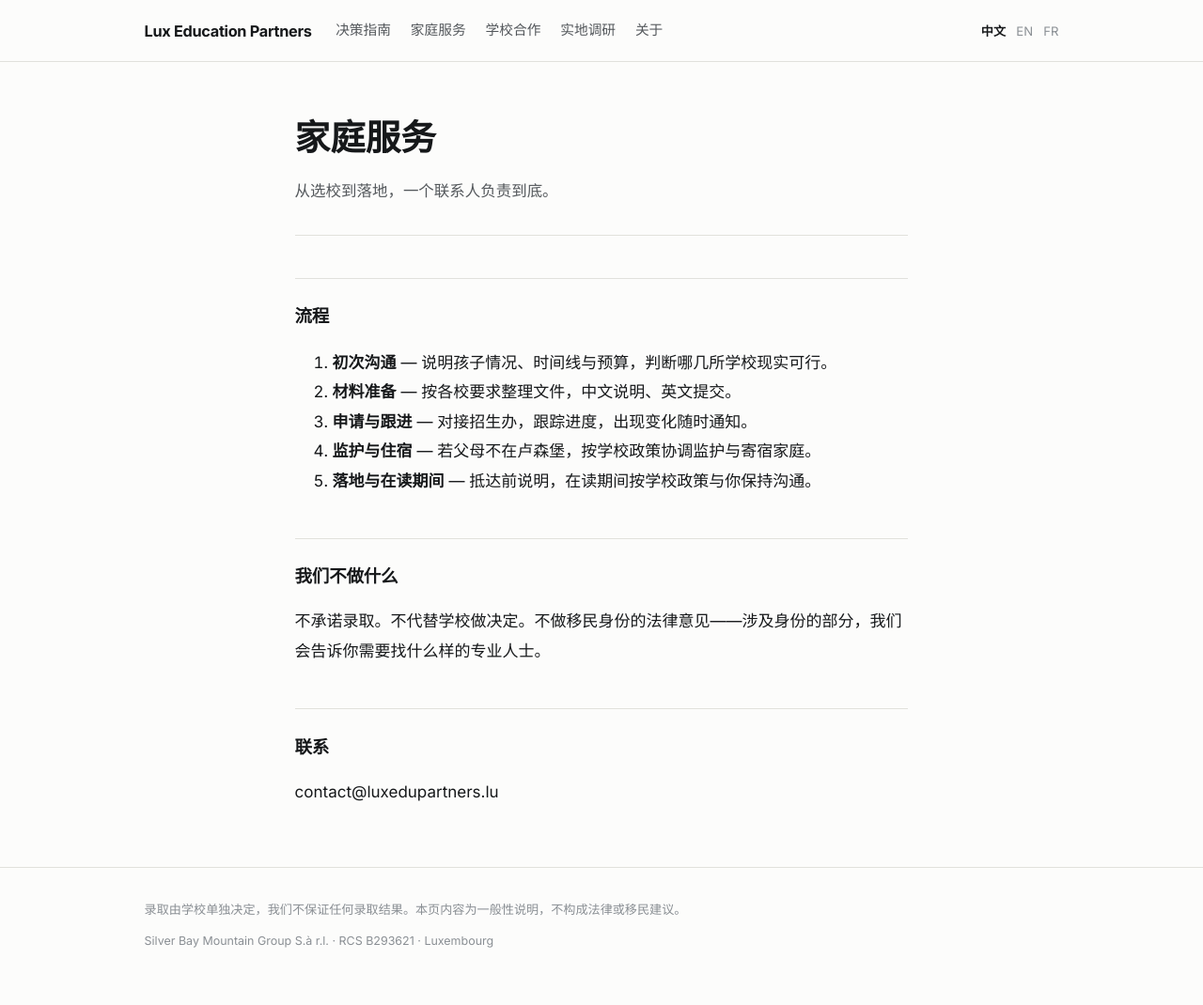
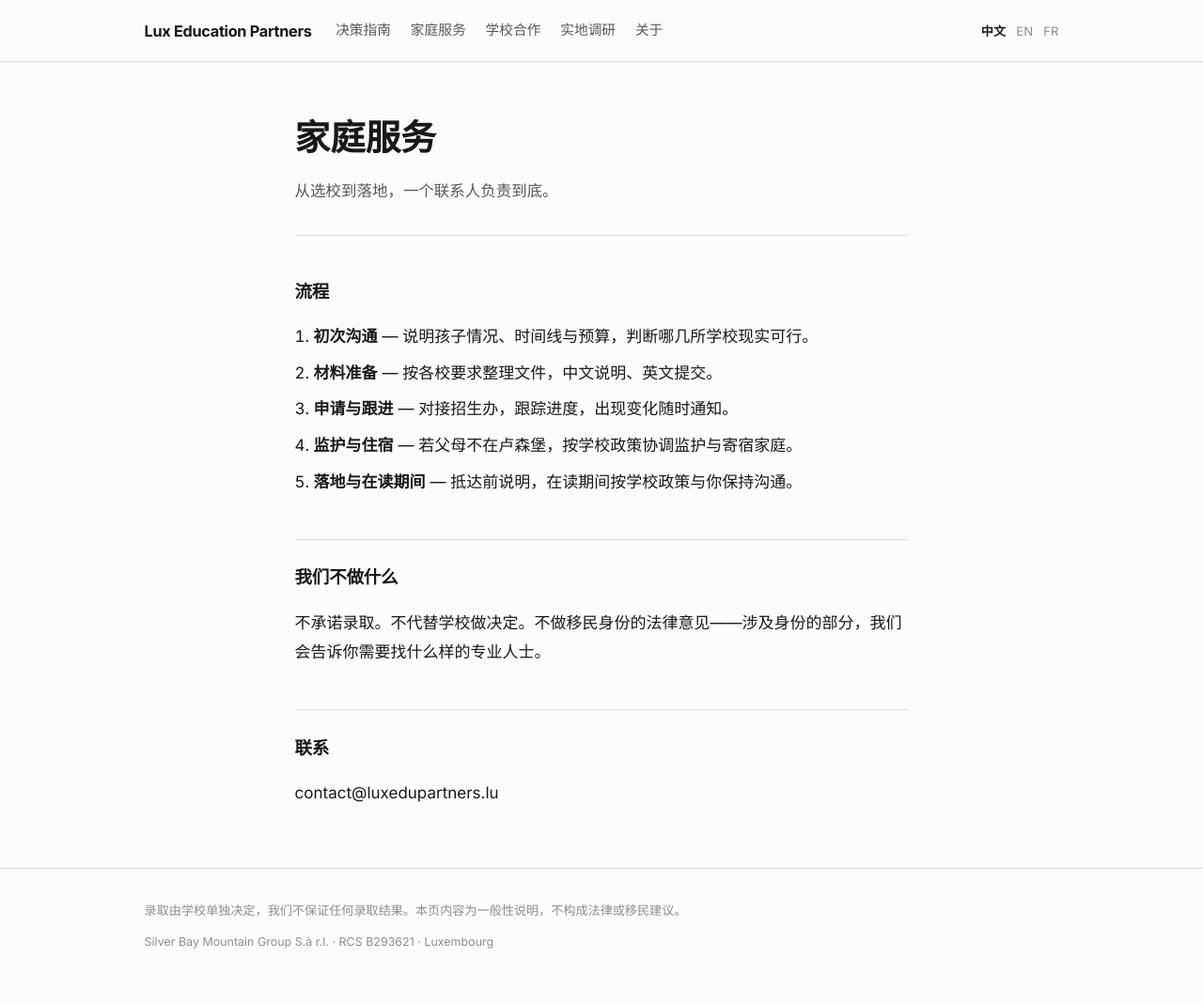
Before and after one commit to CharlieThomasMunger/LEP, a Jekyll site: the page built from zh/families/index.html, in a window 1280 px wide. Shown: the whole page at 94% size. Built offline with Jekyll 4.4.1, drawn with Linux system fonts in a browser that asks for light colours.

Commit message:
Add files via upload

```diff
--- a/assets/site.css
+++ b/assets/site.css
@@ -142,3 +142,10 @@ footer.site{border-top:1px solid var(--line);margin-top:4rem;padding:2rem 0 3.5r
 .field-shot{margin:1.8rem 0}
 .field-shot img{width:100%;border:1px solid var(--line);display:block}
 .field-shot figcaption{font-size:.8rem;color:var(--faint);margin-top:.5rem}
+
+/* ---- prose 内的列表与段落 ---- */
+.prose ul,.prose ol{padding-left:1.25rem;margin:0 0 1.4rem}
+.prose li{margin-bottom:.45rem;color:var(--soft)}
+.prose ol li{color:var(--ink)}
+.prose strong{font-weight:600;color:var(--ink)}
+.prose h2:first-child{margin-top:0;border-top:none;padding-top:0}
```
